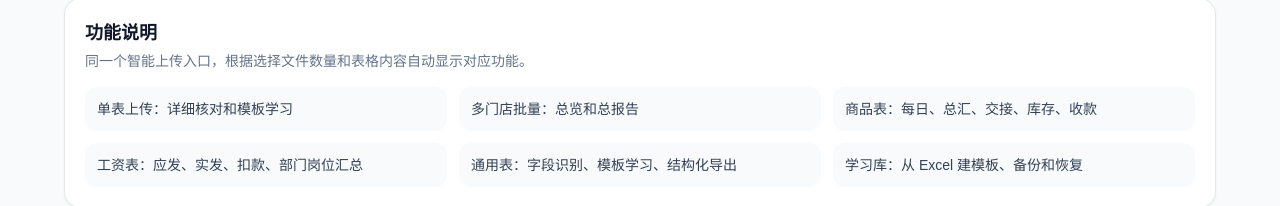
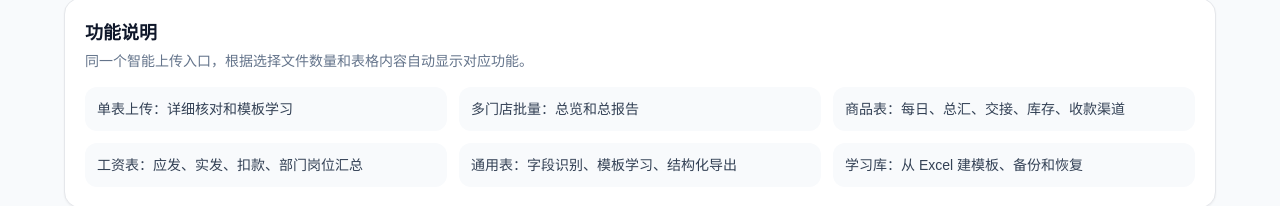
Before and after one commit to GrandpaNiuu/inventory-shift-web, a Next.js app: page / in a window 1280 px wide. Both pictures are taken after a click on the button "功能说明". Shown: the part 568-774 px from the top of the page. Built offline with nearby package versions, Linux system fonts and the light colour scheme.

Commit message:
切换单表核对为付款渠道统计版

```diff
--- a/app/UniversalSmartReportAppV5.tsx
+++ b/app/UniversalSmartReportAppV5.tsx
@@ -1,7 +1,7 @@
 "use client";
 
 import { useState } from "react";
-import UniversalSmartReportAppV4 from "./UniversalSmartReportAppV4";
+import UniversalSmartReportAppV6 from "./UniversalSmartReportAppV6";
 import MultiFileSmartUploadPanel from "./MultiFileSmartUploadPanel";
 import TemplateLibraryTools from "./TemplateLibraryTools";
 
@@ -33,8 +33,8 @@ export default function UniversalSmartReportAppV5() {
 
     {tab === "smart" ? <section>
       {batchMode ? <MultiFileSmartUploadPanel /> : <section className="smart-upload-embedded">
-        <style>{`.smart-upload-embedded > main { padding: 0 !important; min-height: 0 !important; } .smart-upload-embedded > main > div > header, .smart-upload-embedded > main > div > nav { display: none !important; }`}</style>
-        <UniversalSmartReportAppV4 />
+        <style>{`.smart-upload-embedded > main { padding: 0 !important; min-height: 0 !important; }`}</style>
+        <UniversalSmartReportAppV6 />
       </section>}
     </section> : null}
 
@@ -50,7 +50,7 @@ export default function UniversalSmartReportAppV5() {
           {[
             "单表上传：详细核对和模板学习",
             "多门店批量：总览和总报告",
-            "商品表：每日、总汇、交接、库存、收款",
+            "商品表：每日、总汇、交接、库存、收款渠道",
             "工资表：应发、实发、扣款、部门岗位汇总",
             "通用表：字段识别、模板学习、结构化导出",
             "学习库：从 Excel 建模板、备份和恢复"
```
